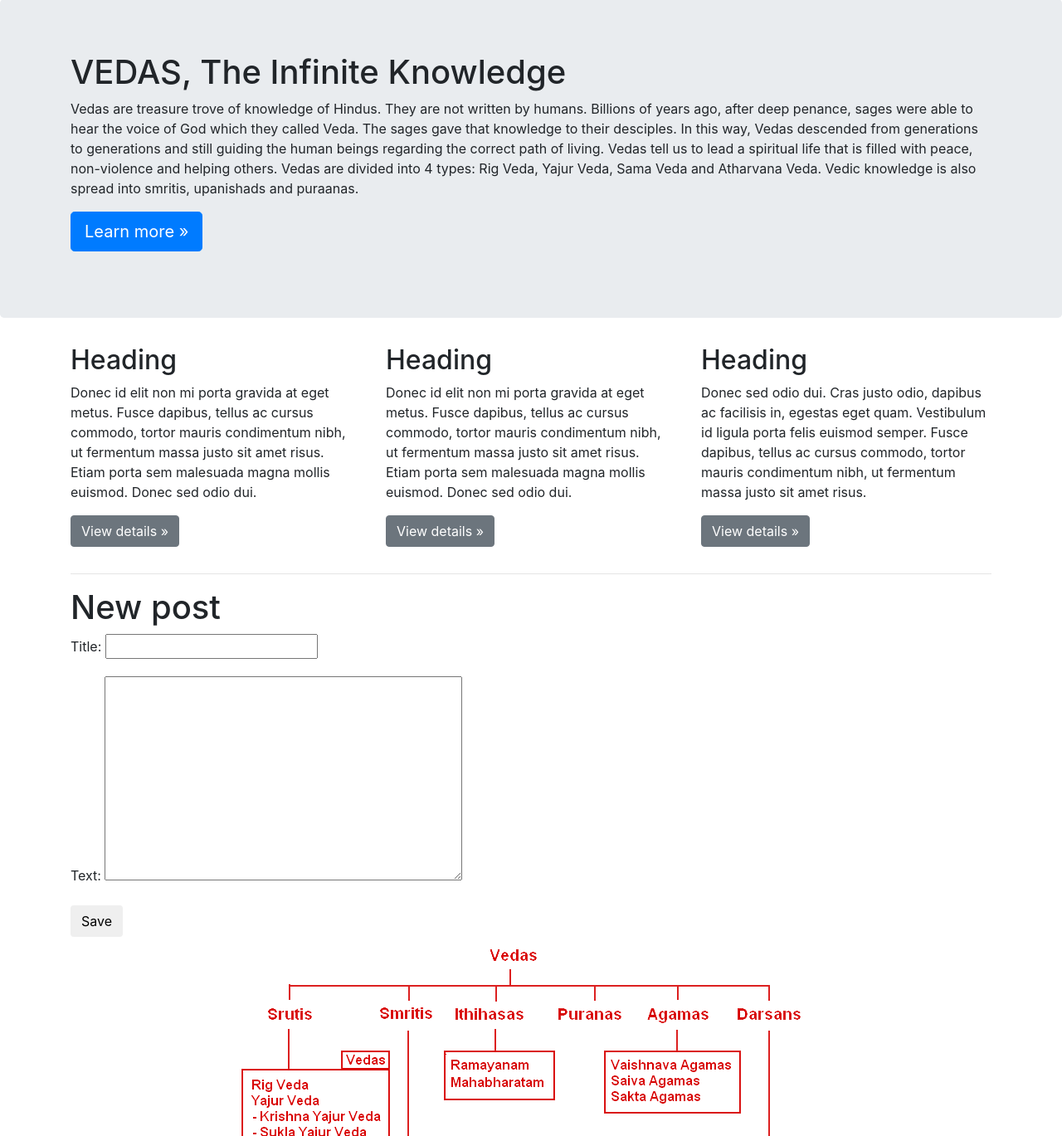
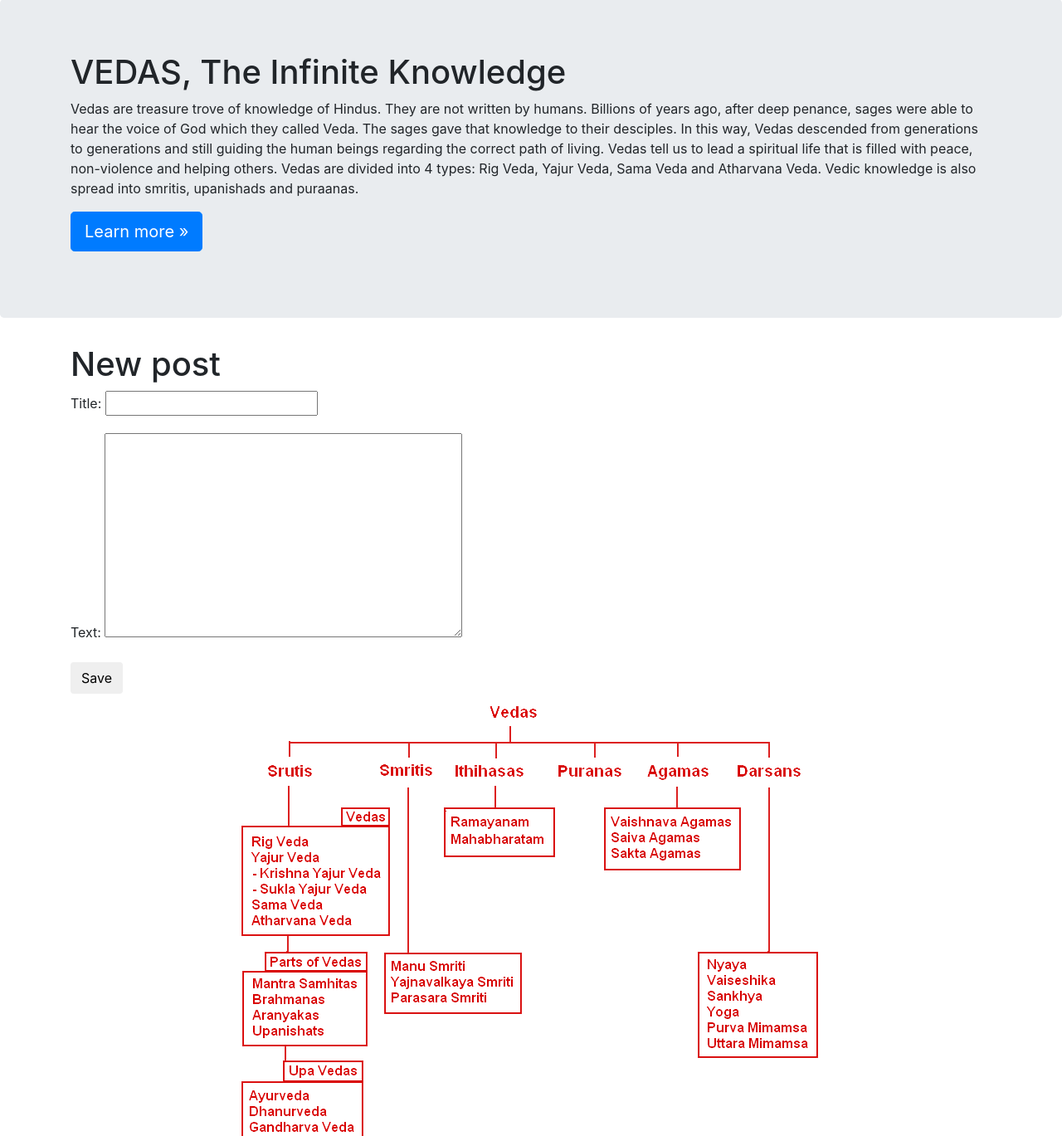
Before and after one commit to praveenrajpal/my-first-blog, a Django app: page /post/new in a window 1280 px wide. Shown: the part 57-1426 px from the top of the page at 83% size. Run offline with Django 3.2, Linux system fonts and the light colour scheme; some libraries are stand-ins or nearby versions.

Commit message:
My Django Site formatting

```diff
--- a/blog/templates/blog/base.html
+++ b/blog/templates/blog/base.html
@@ -66,54 +66,27 @@
 
 <main role="main">
 
-    <!-- Main jumbotron for a primary marketing message or call to action -->
     <div class="jumbotron">
         <div class="container">
             <h1 class="display-6">VEDAS, The Infinite Knowledge</h1>
-            <p>Vedas are treasure trove of knowledge of Hindus. They are not written by humans. Billions of years ago, after deep penance, sages were able to hear the voice of God which they called Veda. The sages gave that knowledge to their desciples. In this way, Vedas descended from generations to generations and still guiding the human beings regarding the correct path of living. Vedas tell us to lead a spiritual life that is filled with peace, non-violence and helping others. Vedas are divided into 4 types: Rig Veda, Yajur Veda, Sama Veda and Atharvana Veda. Vedic knowledge is also spread into smritis, upanishads and puraanas. </p>
+            <p>Vedas are treasure trove of knowledge of Hindus. They are not written by humans. Billions of years ago,
+                after deep penance, sages were able to hear the voice of God which they called Veda. The sages gave that
+                knowledge to their desciples. In this way, Vedas descended from generations to generations and still
+                guiding the human beings regarding the correct path of living. Vedas tell us to lead a spiritual life
+                that is filled with peace, non-violence and helping others. Vedas are divided into 4 types: Rig Veda,
+                Yajur Veda, Sama Veda and Atharvana Veda. Vedic knowledge is also spread into smritis, upanishads and
+                puraanas.
+            </p>
             <p><a class="btn btn-primary btn-lg" href="#" role="button">Learn more &raquo;</a></p>
         </div>
     </div>
 
-    <div class="container">
-        <!-- Example row of columns -->
-        <div class="row">
-            <div class="col-md-4">
-                <h2>Heading</h2>
-                <p>Donec id elit non mi porta gravida at eget metus. Fusce dapibus, tellus ac cursus commodo, tortor
-                    mauris condimentum nibh, ut fermentum massa justo sit amet risus. Etiam porta sem malesuada magna
-                    mollis euismod. Donec sed odio dui. </p>
-                <p><a class="btn btn-secondary" href="#" role="button">View details &raquo;</a></p>
-            </div>
-            <div class="col-md-4">
-                <h2>Heading</h2>
-                <p>Donec id elit non mi porta gravida at eget metus. Fusce dapibus, tellus ac cursus commodo, tortor
-                    mauris condimentum nibh, ut fermentum massa justo sit amet risus. Etiam porta sem malesuada magna
-                    mollis euismod. Donec sed odio dui. </p>
-                <p><a class="btn btn-secondary" href="#" role="button">View details &raquo;</a></p>
-            </div>
-            <div class="col-md-4">
-                <h2>Heading</h2>
-                <p>Donec sed odio dui. Cras justo odio, dapibus ac facilisis in, egestas eget quam. Vestibulum id ligula
-                    porta felis euismod semper. Fusce dapibus, tellus ac cursus commodo, tortor mauris condimentum nibh,
-                    ut fermentum massa justo sit amet risus.</p>
-                <p><a class="btn btn-secondary" href="#" role="button">View details &raquo;</a></p>
-            </div>
-        </div>
+    {% block content %}
+    {% endblock %}
 
-        <hr>
-
-    </div> <!-- /container -->
 
 </main>
-<div class="content container">
-    <div class="row">
-        <div class="col-md-8">
-            {% block content %}
-            {% endblock %}
-        </div>
-    </div>
-</div>
+
 <img src="{% static '/images/hindu-vedas.gif' %} " class="rounded mx-auto d-block" alt="...">
 <footer class="container">
     <p>&copy;Praveen Rajpal 2018</p>
--- a/blog/templates/blog/post_edit.html
+++ b/blog/templates/blog/post_edit.html
@@ -1,9 +1,11 @@
 {% extends 'blog/base.html' %}
 
 {% block content %}
+<div class="container">
     <h1>New post</h1>
     <form method="POST" class="post-form">{% csrf_token %}
         {{ form.as_p }}
         <button type="submit" class="save btn btn-default">Save</button>
     </form>
+</div>
 {% endblock %}
```
Also changed, not shown: blog/templates/blog/post_detail.html (+6 -4 lines), blog/templates/blog/post_list.html (+15 -7 lines).
